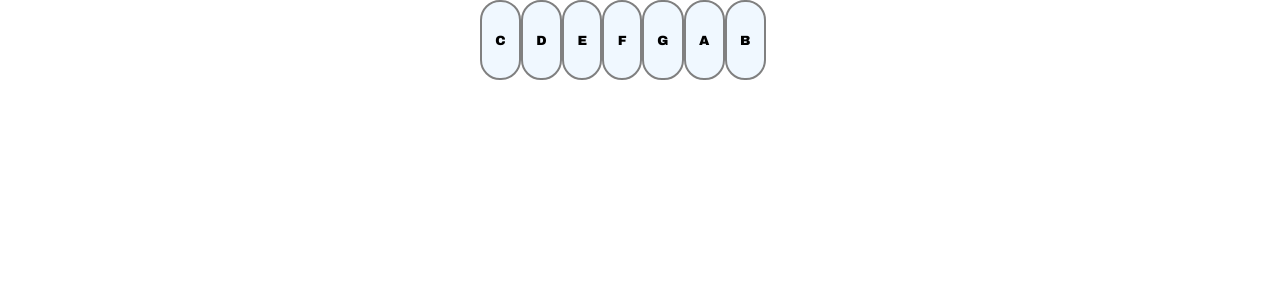
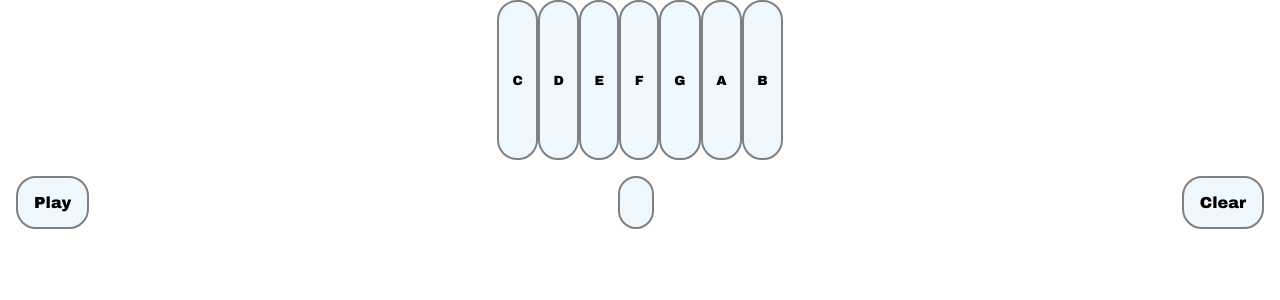
Before and after one commit to M00staff/bleacher-piano, a React (Create React App) app: page / in a window 1280 px wide. Shown: the top 300 px of the page. Built offline with nearby package versions, Linux system fonts and the light colour scheme.

Commit message:
cleaner, drier solution, basic ref working

```diff
--- a/src/App.css
+++ b/src/App.css
@@ -1,6 +1,6 @@
 .keyWrapper {
-  height: 5em;
-  width: 20em;
+  height: 10em;
+  width: fit-content;
   display: block;
   margin-right: auto;
   margin-left: auto;
@@ -16,3 +16,20 @@ button {
   font-family: "Arial Black", Gadget, sans-serif;
   height: 100%;
 }
+
+.notes {
+  border: solid 2px grey;
+  background-color: aliceblue;
+  display: block;
+  margin: 1em;
+  border-radius: 20px;
+  /* cursor: pointer; */
+  padding: 1em;
+  transition: 0.5s ease-out;
+  font-family: "Arial Black", Gadget, sans-serif;
+}
+
+.controlsWrapper {
+  display: flex;
+  justify-content: space-between;
+}
--- a/src/App.js
+++ b/src/App.js
@@ -1,20 +1,9 @@
-import logo from './logo.svg';
 import './App.css';
-import { Fragment } from 'react';
+import { Piano } from './components/Piano';
 
 function App() {
   return (
-    <Fragment>
-      <div className="keyWrapper">
-        <button className="keyC">C</button>
-        <button className="keyD">D</button>
-        <button className="keyE">E</button>
-        <button className="keyF">F</button>
-        <button className="keyG">G</button>
-        <button className="keyA">A</button>
-        <button className="keyB">B</button>
-      </div>
-    </Fragment>
+    <Piano />
   );
 }
 
--- /dev/null
+++ b/src/components/Piano.jsx
@@ -0,0 +1,23 @@
+import React, { Fragment, useState, useRef } from "react"
+
+export const Piano = () => {
+  const [keys, setKeys] = useState([])
+  const keyRef = useRef()
+  const addKeys = (letter) => {
+    setKeys([...keys, letter]);
+  };
+  const pianoKeys = ["C", "D", "E", "F", "G", "A", "B"]
+
+  return (
+    <Fragment>
+      <div className="keyWrapper">
+        {pianoKeys.map(x => <button ref={keyRef} onClick={() => addKeys(x)}>{x}</button>)}
+      </div>
+      <div className="controlsWrapper">
+        <div className="notes" onClick={() => keyRef.current.focus()}>Play</div>
+        <div className="notes">{keys}</div>
+        <div className="notes" onClick={() => setKeys([])}>Clear</div>
+      </div>
+    </Fragment>
+  )
+}
```
